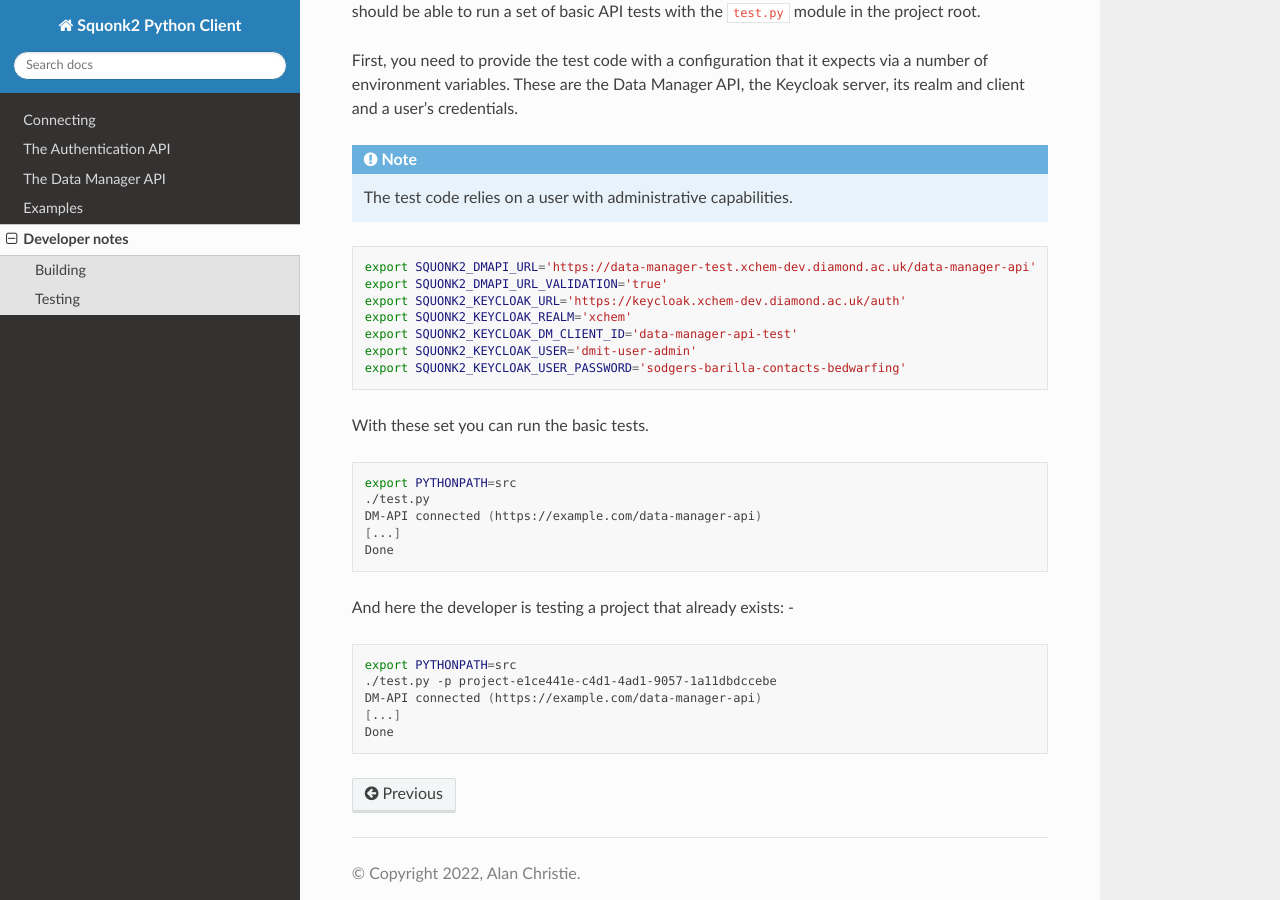
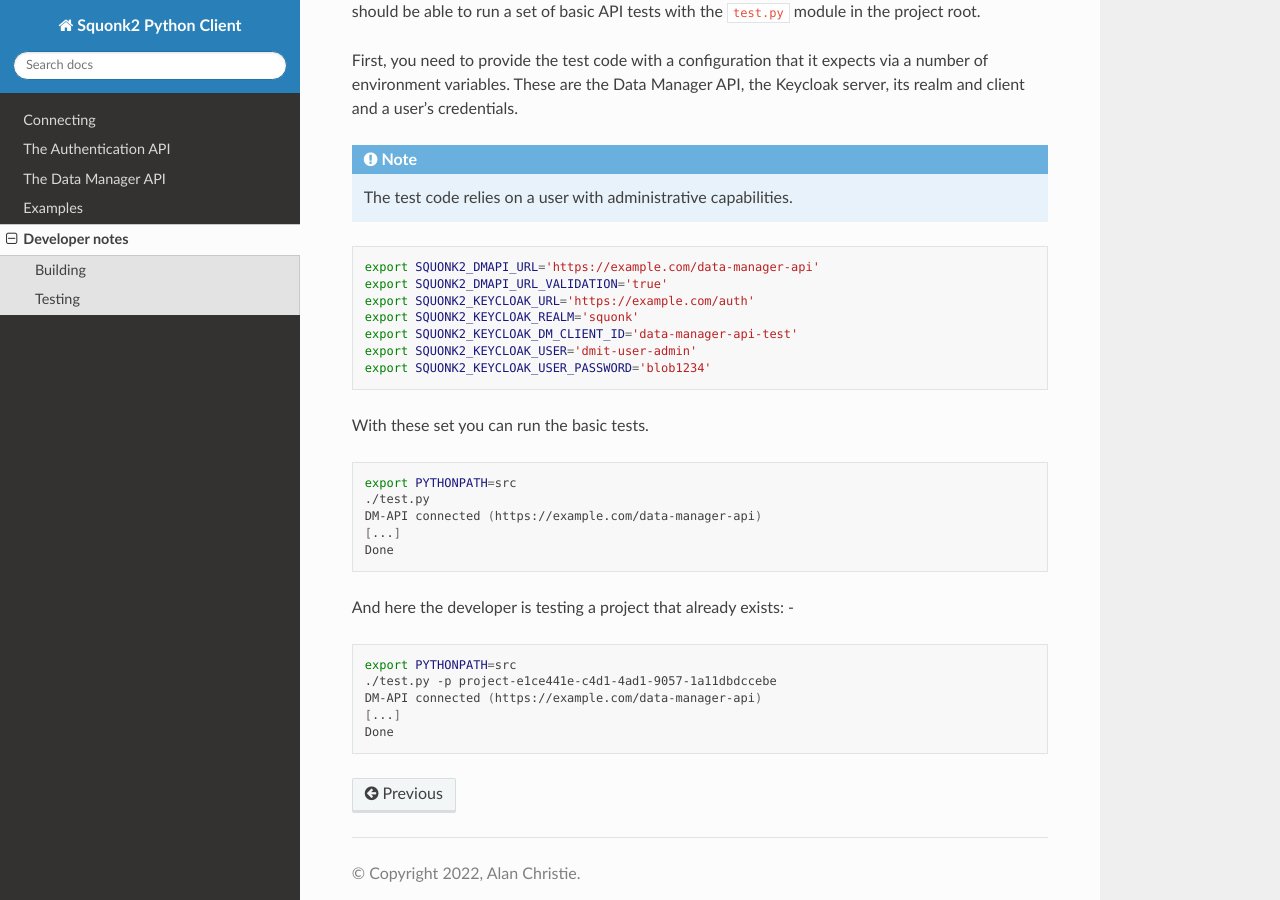
Before and after one commit to InformaticsMatters/squonk2-python-client, a Sphinx documentation site: the page built from docs/developer.rst, in a window 1280 px wide and 900 px high, scrolled down 686 px. Built offline with Sphinx 7.4.7 and the Read the Docs theme 2.0.0, drawn with Linux system fonts in a browser that asks for light colours.

Commit message:
docs: back to original

```diff
--- a/docs/developer.rst
+++ b/docs/developer.rst
@@ -36,13 +36,13 @@
 
 .. code-block:: bash
 
-    export SQUONK2_DMAPI_URL='https://data-manager-test.xchem-dev.diamond.ac.uk/data-manager-api'
+    export SQUONK2_DMAPI_URL='https://example.com/data-manager-api'
     export SQUONK2_DMAPI_URL_VALIDATION='true'
-    export SQUONK2_KEYCLOAK_URL='https://keycloak.xchem-dev.diamond.ac.uk/auth'
-    export SQUONK2_KEYCLOAK_REALM='xchem'
+    export SQUONK2_KEYCLOAK_URL='https://example.com/auth'
+    export SQUONK2_KEYCLOAK_REALM='squonk'
     export SQUONK2_KEYCLOAK_DM_CLIENT_ID='data-manager-api-test'
     export SQUONK2_KEYCLOAK_USER='dmit-user-admin'
-    export SQUONK2_KEYCLOAK_USER_PASSWORD='sodgers-barilla-contacts-bedwarfing'
+    export SQUONK2_KEYCLOAK_USER_PASSWORD='blob1234'
 
 
 With these set you can run the basic tests.
```
